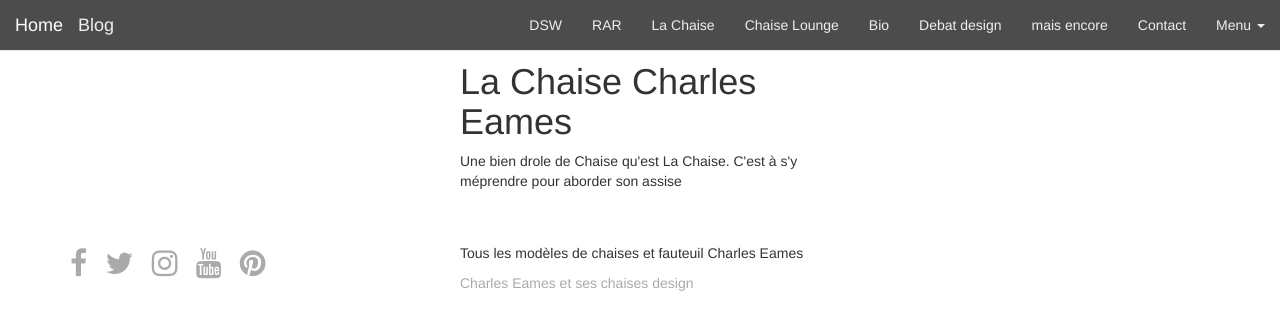
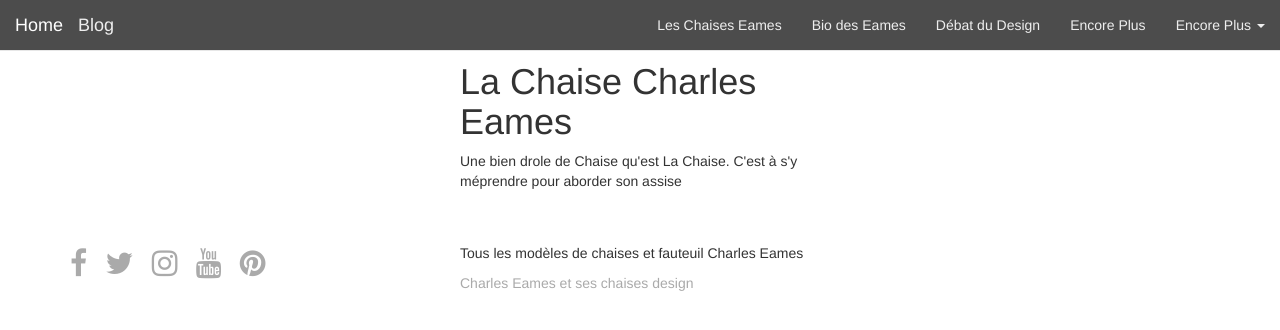
Before and after one commit to peterzimt/chaiseeames, a Jekyll site: the page built from lachaise.html, in a window 1280 px wide. Shown: the top 330 px of the page. Built offline with Jekyll 4.4.1, drawn with Linux system fonts in a browser that asks for light colours; nearby versions of some CDN libraries; Markdown is read by kramdown in place of the engine named in the settings.

Commit message:
new nav bar

```diff
--- a/_layouts/default.html
+++ b/_layouts/default.html
@@ -10,7 +10,7 @@
       <meta name= "description" Content="{{ page.metadescription }}">
 
 
-    <link rel="alternate" hreflang="en" href="http://www.cheekimplants.org/" />
+    <link rel="alternate" hreflang="fr" href="http://www.chaiseeames.com/" />
     <link rel="stylesheet" href="https://maxcdn.bootstrapcdn.com/bootstrap/3.2.0/css/bootstrap.min.css">
     <link rel="stylesheet" href="https://maxcdn.bootstrapcdn.com/font-awesome/4.1.0/css/font-awesome.min.css">
     <link rel="stylesheet" href="{{ site.baseurl }}/css/style.css">
@@ -39,7 +39,6 @@
 
   <meta name="google-site-verification" content="H5Lm4AghT3AIUE52e7KIiQnXsqSXdp7KRmGIIzzyIPE" />
   <meta name="msvalidate.01" content="57CCB3BCC28ABB0042213D1699101FE0" />
-  <meta name="google-site-verification" content="H5Lm4AghT3AIUE52e7KIiQnXsqSXdp7KRmGIIzzyIPE" />
   </head>
   <body>
 
@@ -66,26 +65,19 @@
                <ul class="nav navbar-nav navbar-right">
 
 
-        <li><a href="dsw.html">DSW</a></li>
-        <li><a href="rar.html">RAR</a></li>
-        <li><a href="lachaise.html">La Chaise</a></li>
-        <li><a href="chaiselounge.html">Chaise Lounge</a></li>
-        <li><a href="charleseames.html">Bio</a></li>
-        <li><a href="debatdesign.html">Debat design</a></li>
-        <li><a href="maisencore.html">mais encore</a></li>
-
-        <li><a href="contact.html">Contact</a></li>
-
+        <li><a href="Chaises-Eames.html">Les Chaises Eames</a></li>
+        <li><a href="charleseames.html">Bio des Eames</a></li>
+        <li><a href="debatdesign">Débat du Design</a></li>
+        <li><a href=".html">Encore Plus</a></li>
         <li class="dropdown">
-          <a href="#" class="dropdown-toggle" data-toggle="dropdown" role="button" aria-expanded="false">Menu <span class="caret"></span></a>
+          <a href="#" class="dropdown-toggle" data-toggle="dropdown" role="button" aria-expanded="false">Encore Plus <span class="caret"></span></a>
           <ul class="dropdown-menu" role="menu">
 
-            <li><a href="savethedate.html">the operation</a></li>
-            <li><a href="comoir.html">Ethos</a></li>
-            <li><a href="hotel.html">Find a surgeon</a></li>
-            <li><a href="lafiesta.html">Testimonials</a></li>
+            <li><a href="porte-manteau-eames.html">Son Porte-manteaux</a></li>
+            <li><a href="table.html">Ses Table</a></li>
+            <li><a href="oiseau.html">Son Oiseau</a></li>
             <li class="divider"></li>
-            <li><a href="https://www.youtube.com/watch?v=tv4mRcWqnfU" target="_blank"> Ambiance Romantique</a></li>
+            <li><a href="https://soundcloud.com/barbicancentre/audio-for-travelling-to-or-from-the-world-of-charles-and-ray-eames" target="_blank"> Ecoutez-le</a></li>
           </ul>
         </li>
       </ul>
```
